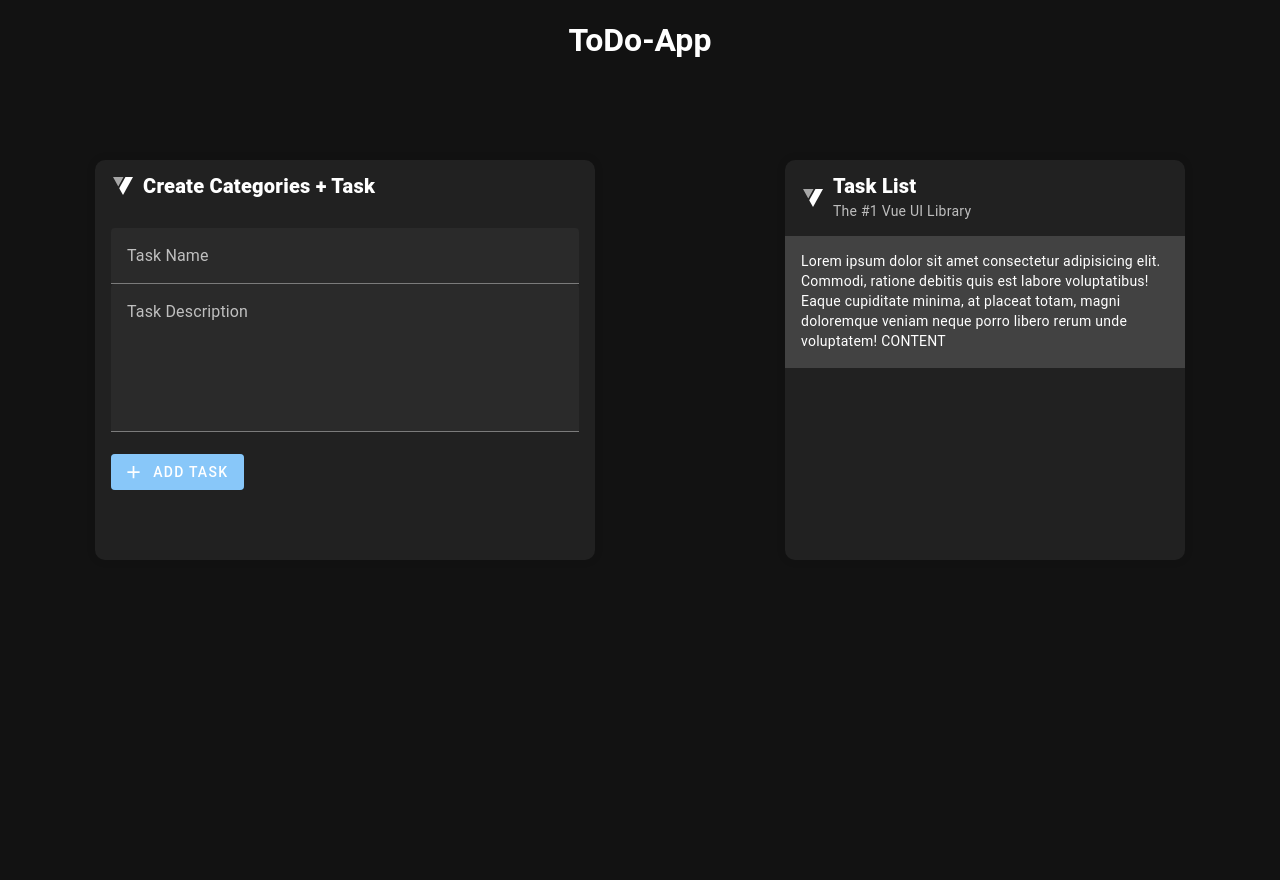
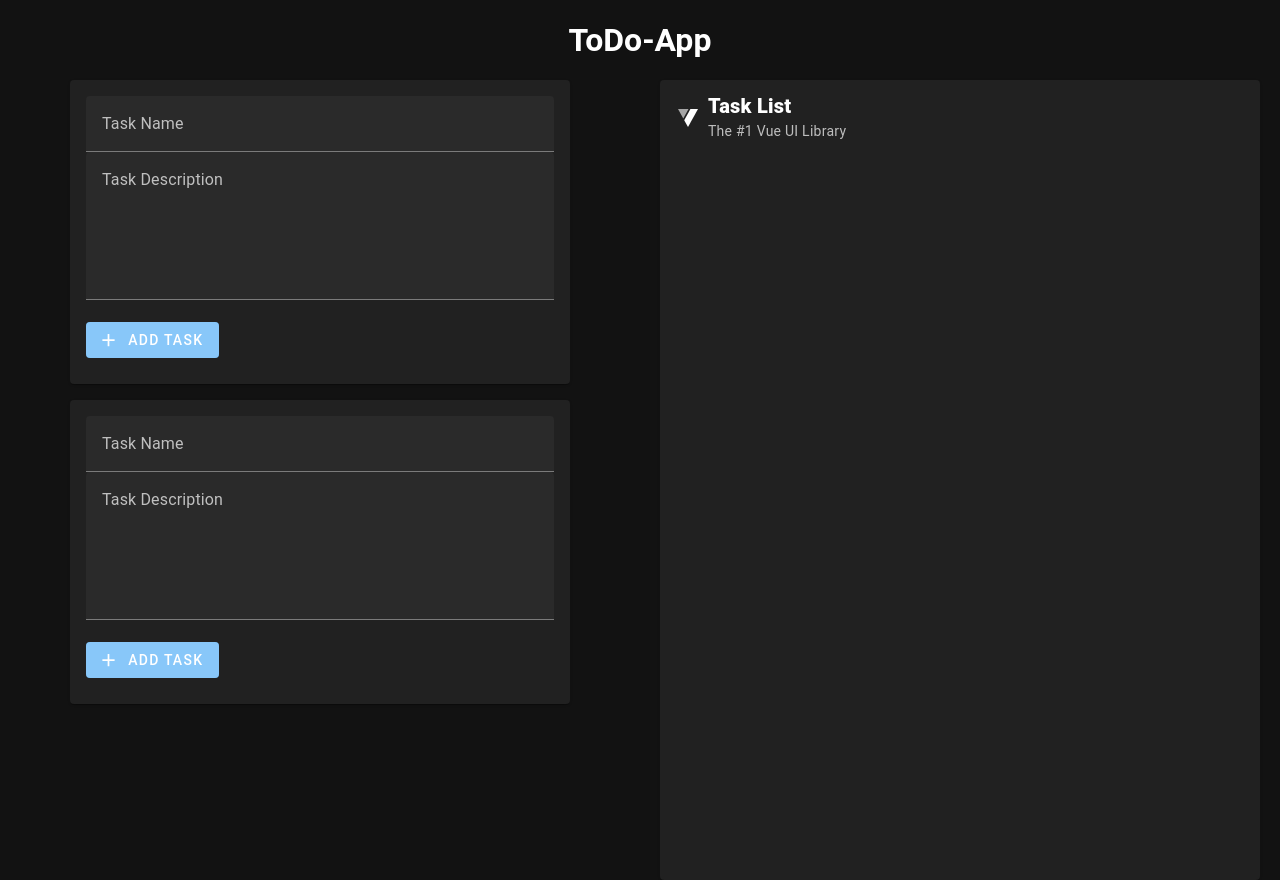
Before and after one commit to dh1542/ToDoApp, a Vue app in the folder ToDoApp-UI/: page / in a window 1280 px wide. Built offline with nearby package versions, Linux system fonts and the light colour scheme.

Commit message:
Styled and restructured main screen

```diff
--- a/ToDoApp-UI/components.d.ts
+++ b/ToDoApp-UI/components.d.ts
@@ -7,10 +7,12 @@ export {}
 /* prettier-ignore */
 declare module 'vue' {
   export interface GlobalComponents {
-    CreateTaskButton: typeof import('./src/components/CreateTaskButton.vue')['default']
+    CategoryCreationForm: typeof import('./src/components/creation/category_creation/CategoryCreationForm.vue')['default']
+    CreateTaskButton: typeof import('./src/components/creation/task_creation/CreateTaskButton.vue')['default']
     HelloWorld: typeof import('./src/components/HelloWorld.vue')['default']
     RouterLink: typeof import('vue-router')['RouterLink']
     RouterView: typeof import('vue-router')['RouterView']
-    TaskCreationForm: typeof import('./src/components/TaskCreationForm.vue')['default']
+    TaskCreationForm: typeof import('./src/components/creation/task_creation/TaskCreationForm.vue')['default']
+    TaskList: typeof import('./src/components/task_display/TaskList.vue')['default']
   }
 }
--- a/ToDoApp-UI/src/components/HelloWorld.vue
+++ b/ToDoApp-UI/src/components/HelloWorld.vue
@@ -3,35 +3,19 @@
     <h1>ToDo-App</h1>
   </div>
   <div id="content">
-    <v-card class="mx-auto" prepend-icon="$vuetify" width="500" id="card">
-      <template v-slot:title>
-        <span class="font-weight-black">Create Categories + Task</span>
-      </template>
+    <div id="creation-content">
       <TaskCreationForm />
-    </v-card>
-    <v-card
-      class="mx-auto"
-      prepend-icon="$vuetify"
-      subtitle="The #1 Vue UI Library"
-      width="400"
-      id="card"
-    >
-      <template v-slot:title>
-        <span class="font-weight-black">Task List</span>
-      </template>
+      <CategoryCreationForm />
+    </div>
 
-      <v-card-text class="bg-surface-light pt-4">
-        Lorem ipsum dolor sit amet consectetur adipisicing elit. Commodi,
-        ratione debitis quis est labore voluptatibus! Eaque cupiditate minima,
-        at placeat totam, magni doloremque veniam neque porro libero rerum unde
-        voluptatem! CONTENT
-      </v-card-text>
-    </v-card>
+    <TaskList />
   </div>
 </template>
 
 <script setup lang="ts">
-import TaskCreationForm from "./TaskCreationForm.vue";
+import CategoryCreationForm from "./creation/category_creation/CategoryCreationForm.vue";
+import TaskCreationForm from "./creation/task_creation/TaskCreationForm.vue";
+import TaskList from "./task_display/TaskList.vue";
 </script>
 
 <style>
@@ -52,12 +36,10 @@ import TaskCreationForm from "./TaskCreationForm.vue";
   flex-direction: row;
 }
 
-#card {
-  margin-top: 5rem;
-  height: 50%;
-
-  margin-left: 0;
-  border-radius: 10px;
-  box-shadow: 0 0 10px rgba(0, 0, 0, 0.1);
+#creation-content {
+  display: flex;
+  flex-direction: column;
+  width: 50%;
+  gap: 1rem;
 }
 </style>
--- a/ToDoApp-UI/src/components/TaskCreationForm.vue
+++ /dev/null
@@ -1,38 +0,0 @@
-<template>
-  <v-container fluid id="task-creation-form">
-    <v-responsive>
-      <v-text-field
-        v-model="taskName"
-        hide-details="auto"
-        label="Task Name"
-      ></v-text-field>
-    </v-responsive>
-    <v-textarea
-      v-model="taskDescription"
-      label="Task Description"
-      name="input-7-1"
-      variant="filled"
-      auto-grow
-    ></v-textarea>
-    <CreateTaskButton
-      :task-name="taskName"
-      :task-description="taskDescription"
-    />
-  </v-container>
-</template>
-
-<script setup lang="ts">
-import CreateTaskButton from "./CreateTaskButton.vue";
-import { ref } from "vue";
-
-const taskName = ref("");
-const taskDescription = ref("");
-</script>
-
-<style>
-#task-creation-form {
-  display: flex;
-  flex-direction: column;
-  width: 100%;
-}
-</style>
--- /dev/null
+++ b/ToDoApp-UI/src/components/creation/category_creation/CategoryCreationForm.vue
@@ -0,0 +1,44 @@
+<template>
+  <v-card class="mx-auto" width="500" id="task-creation-card">
+    <v-container fluid id="task-creation-form">
+      <v-responsive>
+        <v-text-field
+          v-model="taskName"
+          hide-details="auto"
+          label="Task Name"
+        ></v-text-field>
+      </v-responsive>
+      <v-textarea
+        v-model="taskDescription"
+        label="Task Description"
+        name="input-7-1"
+        variant="filled"
+        auto-grow
+      ></v-textarea>
+      <CreateTaskButton
+        :task-name="taskName"
+        :task-description="taskDescription"
+      />
+    </v-container>
+  </v-card>
+</template>
+
+<script setup lang="ts">
+import CreateTaskButton from "../task_creation/CreateTaskButton.vue";
+import { ref } from "vue";
+
+const taskName = ref("");
+const taskDescription = ref("");
+</script>
+
+<style>
+#task-creation-form {
+  display: flex;
+  flex-direction: column;
+  width: 100%;
+}
+
+#task-creation-card {
+  height: 19rem;
+}
+</style>
--- a/ToDoApp-UI/src/components/CreateTaskButton.vue
+++ b/ToDoApp-UI/src/components/creation/task_creation/CreateTaskButton.vue
@@ -81,4 +81,6 @@ async function createTask(): Promise<string> {
 }
 </script>
 
-<style></style>
+<style scoped>
+
+</style>
--- /dev/null
+++ b/ToDoApp-UI/src/components/creation/task_creation/TaskCreationForm.vue
@@ -0,0 +1,44 @@
+<template>
+  <v-card class="mx-auto" width="500" id="task-creation-card">
+    <v-container fluid id="task-creation-form">
+      <v-responsive>
+        <v-text-field
+          v-model="taskName"
+          hide-details="auto"
+          label="Task Name"
+        ></v-text-field>
+      </v-responsive>
+      <v-textarea
+        v-model="taskDescription"
+        label="Task Description"
+        name="input-7-1"
+        variant="filled"
+        auto-grow
+      ></v-textarea>
+      <CreateTaskButton
+        :task-name="taskName"
+        :task-description="taskDescription"
+      />
+    </v-container>
+  </v-card>
+</template>
+
+<script setup lang="ts">
+import CreateTaskButton from "./CreateTaskButton.vue";
+import { ref } from "vue";
+
+const taskName = ref("");
+const taskDescription = ref("");
+</script>
+
+<style>
+#task-creation-form {
+  display: flex;
+  flex-direction: column;
+  width: 100%;
+}
+
+#task-creation-card {
+  height: 19rem;
+}
+</style>
--- /dev/null
+++ b/ToDoApp-UI/src/components/task_display/TaskList.vue
@@ -0,0 +1,13 @@
+<template>
+  <v-card
+    class="mx-auto"
+    prepend-icon="$vuetify"
+    subtitle="The #1 Vue UI Library"
+    width="600"
+    id="card"
+  >
+    <template v-slot:title>
+      <span class="font-weight-black">Task List</span>
+    </template>
+  </v-card>
+</template>
```
